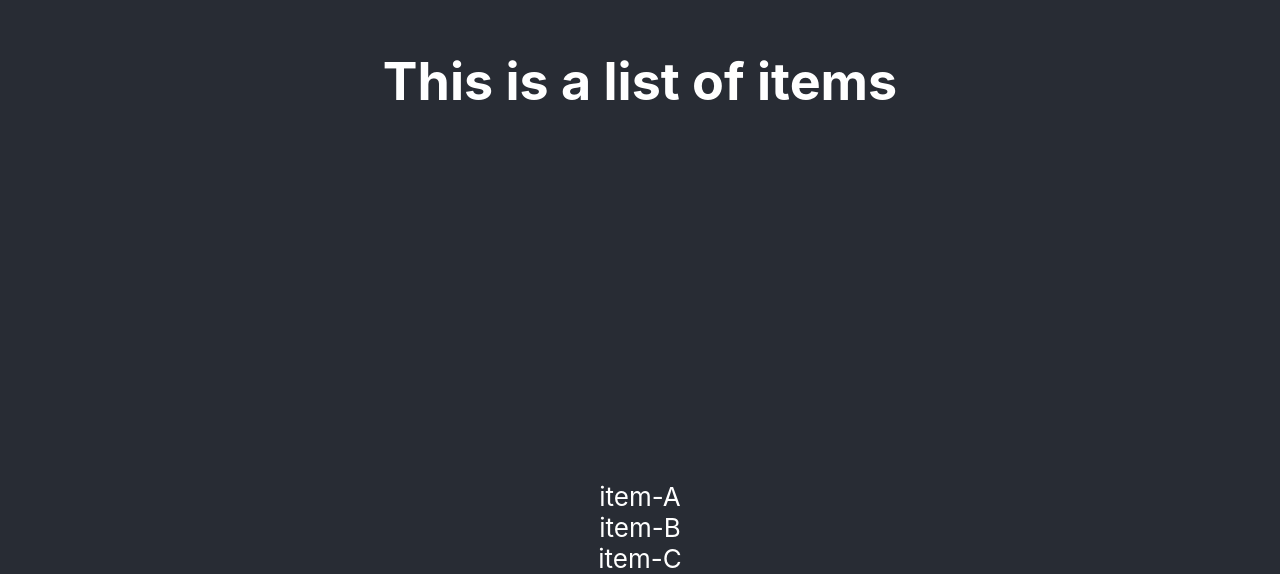
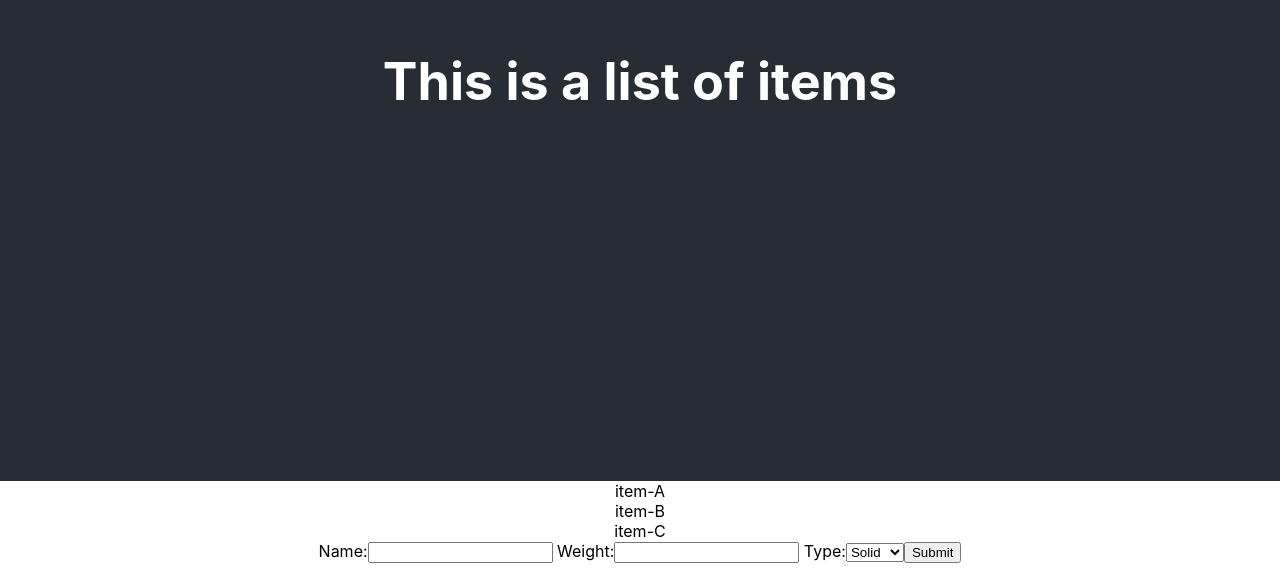
Before and after one commit to gambinish/react-kanban-v1, a React (Create React App) app: page / in a window 1280 px wide. Shown: the part 319-893 px from the top of the page. Built offline with nearby package versions, Linux system fonts and the light colour scheme.

Commit message:
form generation

```diff
--- a/src/App.js
+++ b/src/App.js
@@ -5,46 +5,23 @@ import './App.css';
 class App extends Component {
   constructor(props) {
     super(props)
-  }
-
-  render() {
-    return (
-      <div className="App">
-        <header className="App-header">
-          {/* <h1 className="App-title">Hello Universe!</h1> */}
-          <Title name="this is a configurable component" property2={2 * 2} />
-        </header>
-      </div>
-    );
-  }
-}
-
-
-class Title extends Component {
-  constructor(props) {
-    super(props)
     this.state = {
       items: [{
-        id: 1,
-        name: 'item-A',
-        weight: 0.1,
-        type: 'solid'
+        name: "item-A",
+        weight: 0.5,
+        type: "solid"
       },
       {
-        id: 2,
-        name: 'item-B',
-        weight: 0.5,
-        type: 'liquid'
+        name: "item-B",
+        weight: 0.25,
+        type: "liquid"
       },
       {
-        id: 3,
-        name: 'item-C',
-        weight: 0.75,
-        type: 'gas'
+        name: "item-C",
+        weight: 0.1,
+        type: "gas"
       }]
     }
-    // this.decrement = this.decrement.bind(this)
-    // this.increment = this.increment.bind(this)
   }
 
   render() {
@@ -54,6 +31,7 @@ class Title extends Component {
           <h1>This is a list of items</h1>
         </header>
         <ItemList items={this.state.items} />
+        <ItemForm />
       </div>
     )
   }
@@ -72,6 +50,67 @@ function Item(props) {
   return <div>{props.name}</div>
 }
 
+class ItemForm extends Component {
+  constructor(props) {
+    super(props)
+    this.state = {
+      name: null,
+      weight: null,
+      type: null
+    }
+  }
+
+  handleSubmit = (submit) => {
+    submit.preventDefault()
+    console.log('form submitted', this.state)
+  }
+
+  handleChange = (field) => {
+    field.preventDefault()
+    console.log('field change detected: ', field.target.name)
+    console.log('value change detected: ', field.target.value)
+    // if (field.target.name === 'name') {
+    //   this.setState({ 'name': field.target.value }, function () {
+    //     console.log('name field after submission', this.state)
+    //   })
+    // } else if (field.target.name === 'weight') {
+    //   this.setState({ 'weight': field.target.value }, function () {
+    //     console.log('weight field after submission', this.state)
+    //   })
+    // } else if (field.target.name === 'type') {
+    //   this.setState({ 'type': field.target.value }, function () {
+    //     console.log('type field after submission', this.state)
+    //   })
+    //   }
+    // }
+    const { name, value } = field.target
+    this.setState({
+      [name]: value
+    })
+  }
+
+  render() {
+    return (
+      <form onSubmit={this.handleSubmit}>
+        <label> Name:
+          <input onChange={this.handleChange} type="text" name="name" />
+        </label>
+        <label> Weight:
+        <input onChange={this.handleChange} type="text" name="weight" />
+        </label>
+        <label> Type:
+          <select onChange={this.handleChange} name="type">
+            <option value="solid">Solid</option>
+            <option value="liquid">Liquid</option>
+            <option value="gas">Gas</option>
+          </select>
+        </label>
+        <input type="submit" />
+      </form>
+    )
+  }
+}
+
 
 
 
```
